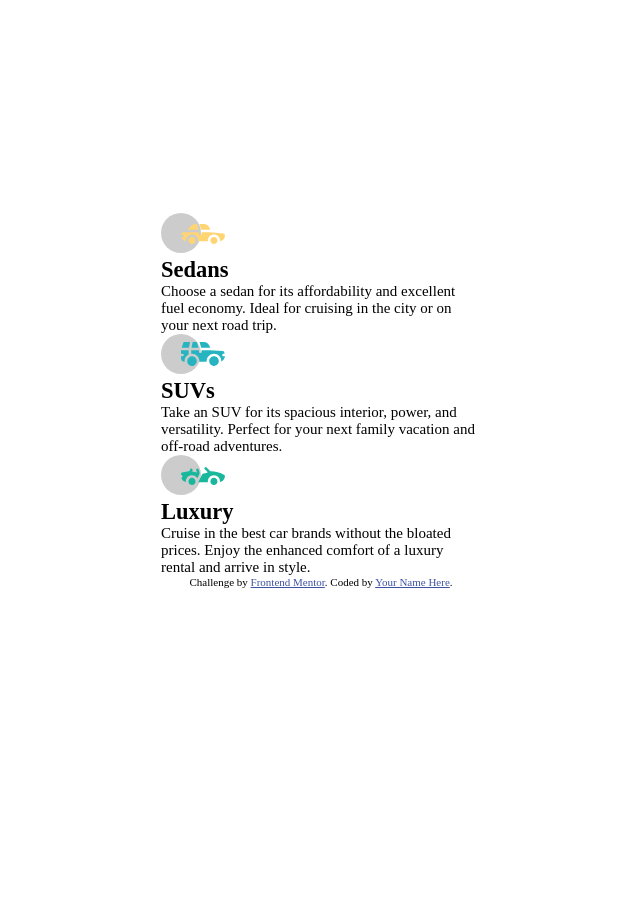
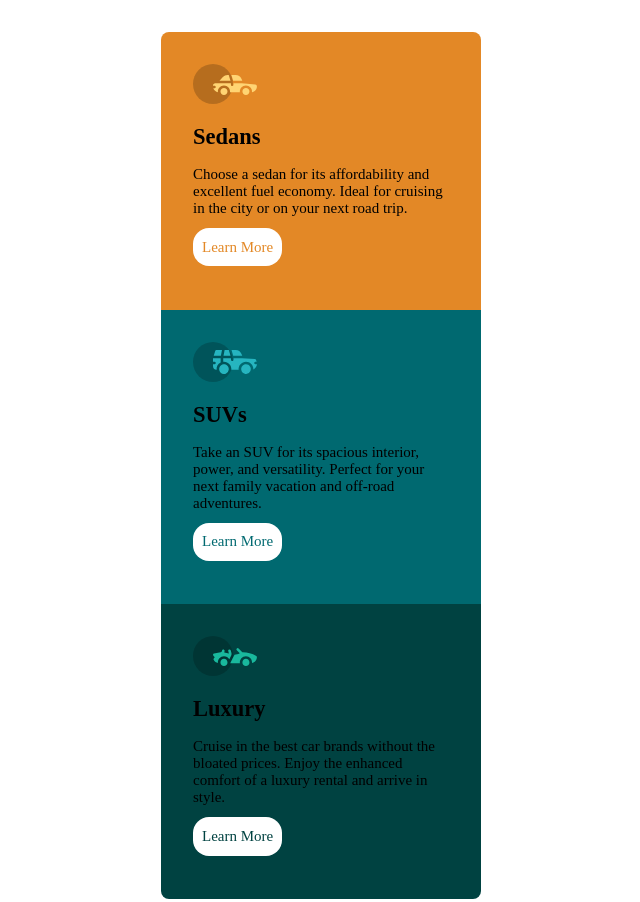
Before and after one commit to EngineerHamziey/siwes2025_3-column-preview-card-component-main, a plain HTML site: page index.html in a window 1280 px wide. Shown: the top 902 px of the page, without its empty margins (319-959 px from the left). Before the commit the page ends 800 px from the top, so only its background shows below. Drawn offline with Linux system fonts and the light colour scheme.

Commit message:
almost done

```diff
--- a/index.html
+++ b/index.html
@@ -7,61 +7,37 @@
   <link rel="icon" type="image/png" sizes="32x32" href="./images/favicon-32x32.png">
 
   <title>Frontend Mentor | 3-column preview card component</title>
-
-  <!-- Feel free to remove these styles or customise in your own stylesheet 👍 -->
-  <style>
-    * {
-      margin: 0;
-      padding: 0;
-      box-sizing: border-box;
-    }
-
-    body {
-      font-size: 0.9375rem;
-    }
-
-    .page-container {
-      min-height: 100vh;
-      display: flex;
-      flex-direction: column;
-      justify-content: center;
-      align-items: center;
-      padding: 0 2rem;
-    }
-
-    .cards-container {
-      list-style: none;
-      max-width: 20rem;
-    }
-
-    .attribution { font-size: 11px; text-align: center; }
-    .attribution a { color: hsl(228, 45%, 44%); }
-  </style>
+  <link rel="stylesheet" href="./others/style.css">
 </head>
 <body>
  <div class="page-container">
 
   <ul class="cards-container">
-    <li class="each-card">
+    <li class="each-card sedan-card">
       <img src="./images/icon-sedans.svg" alt="">
       <h2>Sedans</h2>
       <p>
         Choose a sedan for its affordability and excellent fuel economy. Ideal for cruising in the city or on your next road trip.
       </p>
+      <a href="#" class="learn-more">Learn More</a>
     </li>
-    <li class="each-card">
+    <li class="each-card suv-card">
       <img src="./images/icon-suvs.svg" alt="">
       <h2>SUVs</h2>
       <p>
         Take an SUV for its spacious interior, power, and versatility. Perfect for your next family vacation and off-road adventures.
       </p>
+      <a href="#" class="learn-more">
+        Learn More
+      </a>
     </li>
-    <li class="each-card">
+    <li class="each-card luxury-card">
       <img src="./images/icon-luxury.svg" alt="">
       <h2>Luxury</h2>
       <p>
         Cruise in the best car brands without the bloated prices. Enjoy the enhanced comfort of a luxury rental and arrive in style.
       </p>
+      <a href="#" class="learn-more">Learn More</a>
     </li>
   </ul>
 
```
